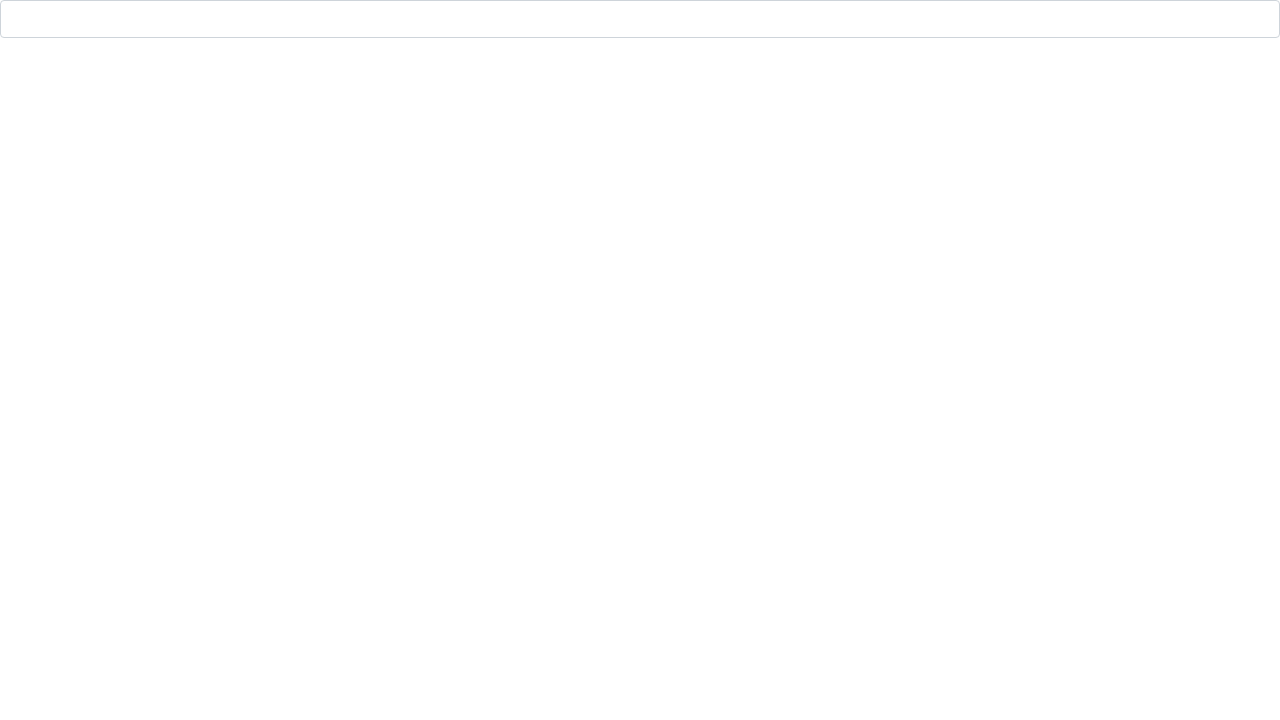
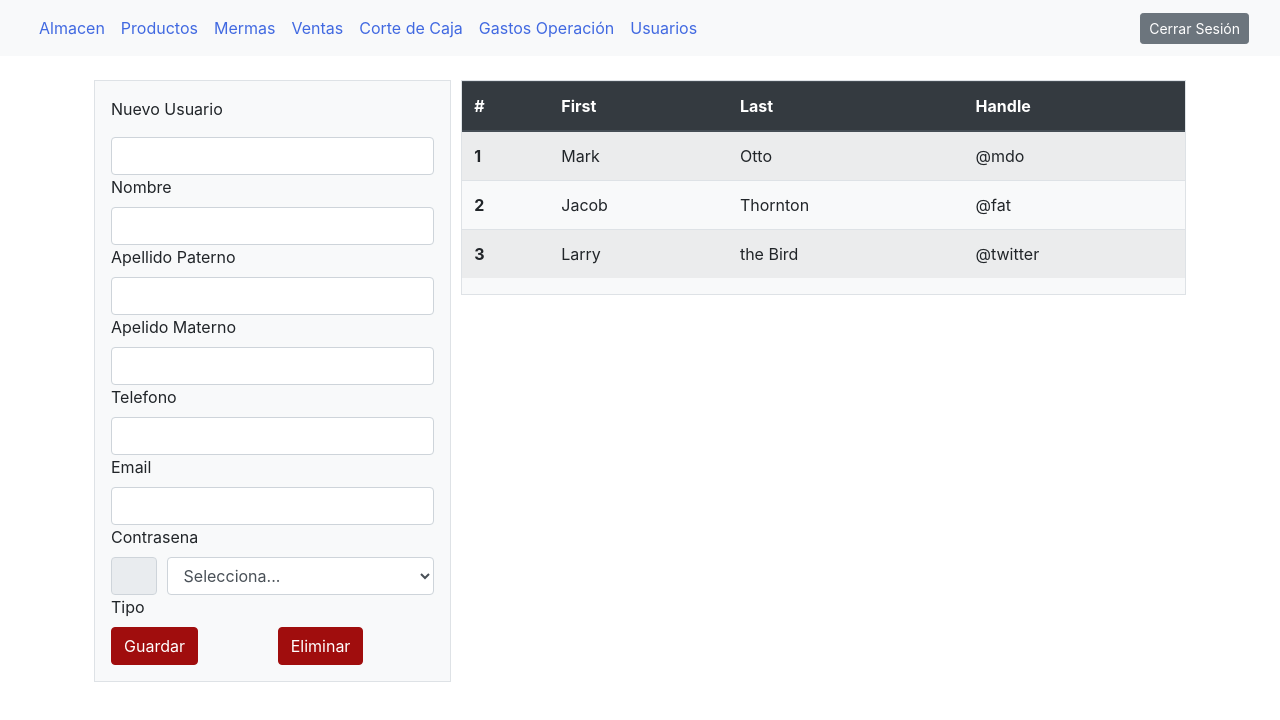
Before and after one commit to Misael-Venegas/front-tortilleria, a Next.js app: page /usuarios in a window 1280 px wide. Shown: the top 720 px of the page. Built offline with nearby package versions, Linux system fonts and the light colour scheme.

Commit message:
respaldo cambios liz

```diff
--- a/components/principal/Navigation.jsx
+++ b/components/principal/Navigation.jsx
@@ -2,7 +2,7 @@ import Link from "next/link";
 
 const Navigation = () => {
   return (
-    <nav className="navbar navbar-dark bg-dark navbar-expand-lg">
+    <nav className="navbar navbar-light bg-light navbar-expand-lg">
       <div className="container-fluid">
         <button
           className="navbar-toggler"
@@ -33,7 +33,7 @@ const Navigation = () => {
               </Link>
             </li>
             <li className="nav-item">
-              <Link href="/services">
+              <Link href="/ventas">
                 <a className="nav-link">Ventas</a>
               </Link>
             </li>
@@ -48,7 +48,7 @@ const Navigation = () => {
               </Link>
             </li>
             <li className="nav-item">
-              <Link href="/services">
+              <Link href="/usuarios">
                 <a className="nav-link">Usuarios</a>
               </Link>
             </li>
--- a/components/usuarios/AgregarUsuarios.jsx
+++ b/components/usuarios/AgregarUsuarios.jsx
@@ -1,12 +1,98 @@
 import React from "react";
+import Container from "../principal/Container";
 
 const AgregarUsuarios = () => {
   return (
-    <>
-      <div>
-        <input type="text" className="form-control" />
-      </div>
-    </>
+    <Container>
+      <form>
+        <div className="form-row">
+          <div className="col-4">
+            <div className="p-3 border bg-light">
+            <p>Nuevo Usuario</p>
+
+              <input type="text" className="form-control" id="inputNombre" />
+              <label for="inputName">Nombre</label>
+
+              <input type="text" className="form-control" id="inputApellidoP"/>
+              <label for="inputApellidoP">Apellido Paterno</label>
+
+              <input type="text" className="form-control" id="inputApellidoM"/>
+              <label for="inputApellidoM">Apelido Materno</label>
+
+              <input type="text" className="form-control" id="inputTelefono"/>
+              <label for="inputTelefono">Telefono</label>
+
+              <input type="email" className="form-control" id="inputEmail"/>
+              <label for="inputEmail">Email</label>
+
+              <input type="password" className="form-control" id="inputPassword"/>
+              <label for="inputPassword">Contrasena</label>
+
+              <form>
+                <div class="form-row">
+                  <div class="col-2">
+                    <input type="text" id="txtTipo" className="form-control" readOnly /></div>
+                  <div class="col">
+                    <select id="inputState" class="form-control">
+                      <option selected>Selecciona...</option>
+                      <option id="1">Administrador</option>
+                      <option id="2">Cajero</option>
+                      <option id="3">Repartidor</option>
+                    </select>
+                  </div>
+                </div>
+              </form>
+              <label>Tipo</label>
+              <form>
+                <div class="form-row">
+                  <div class="col">
+                    <button type="submit" class="btn btn-primary ">Guardar</button>
+                  </div>
+                  <div class="col" >
+                    <button type="submit" class="btn btn-primary">Eliminar</button>
+                  </div>
+                </div>
+              </form>
+            </div>
+          </div>
+
+          <div className="col">
+            <div className="border bg-light">
+              <table class="table table-striped">
+                <thead class="thead-dark">
+                  <tr>
+                    <th scope="col">#</th>
+                    <th scope="col">First</th>
+                    <th scope="col">Last</th>
+                    <th scope="col">Handle</th>
+                  </tr>
+                </thead>
+                <tbody>
+                  <tr>
+                    <th scope="row">1</th>
+                    <td>Mark</td>
+                    <td>Otto</td>
+                    <td>@mdo</td>
+                  </tr>
+                  <tr>
+                    <th scope="row">2</th>
+                    <td>Jacob</td>
+                    <td>Thornton</td>
+                    <td>@fat</td>
+                  </tr>
+                  <tr>
+                    <th scope="row">3</th>
+                    <td>Larry</td>
+                    <td>the Bird</td>
+                    <td>@twitter</td>
+                  </tr>
+                </tbody>
+              </table>
+            </div>
+          </div>
+        </div>
+      </form>
+    </Container>
   );
 };
 
--- a/styles/estilos.css
+++ b/styles/estilos.css
@@ -30,3 +30,7 @@
     border-bottom-right-radius: .3rem;
     }
     }
+    /*cambiar el color del texto del navbar*/
+    .navbar-light .navbar-nav .nav-link {
+    color: royalblue;
+    }
```
Also changed, not shown: components/ventas/Ventas.jsx (added, +49 -0 lines), pages/ventas/index.jsx (added, +11 -0 lines).
